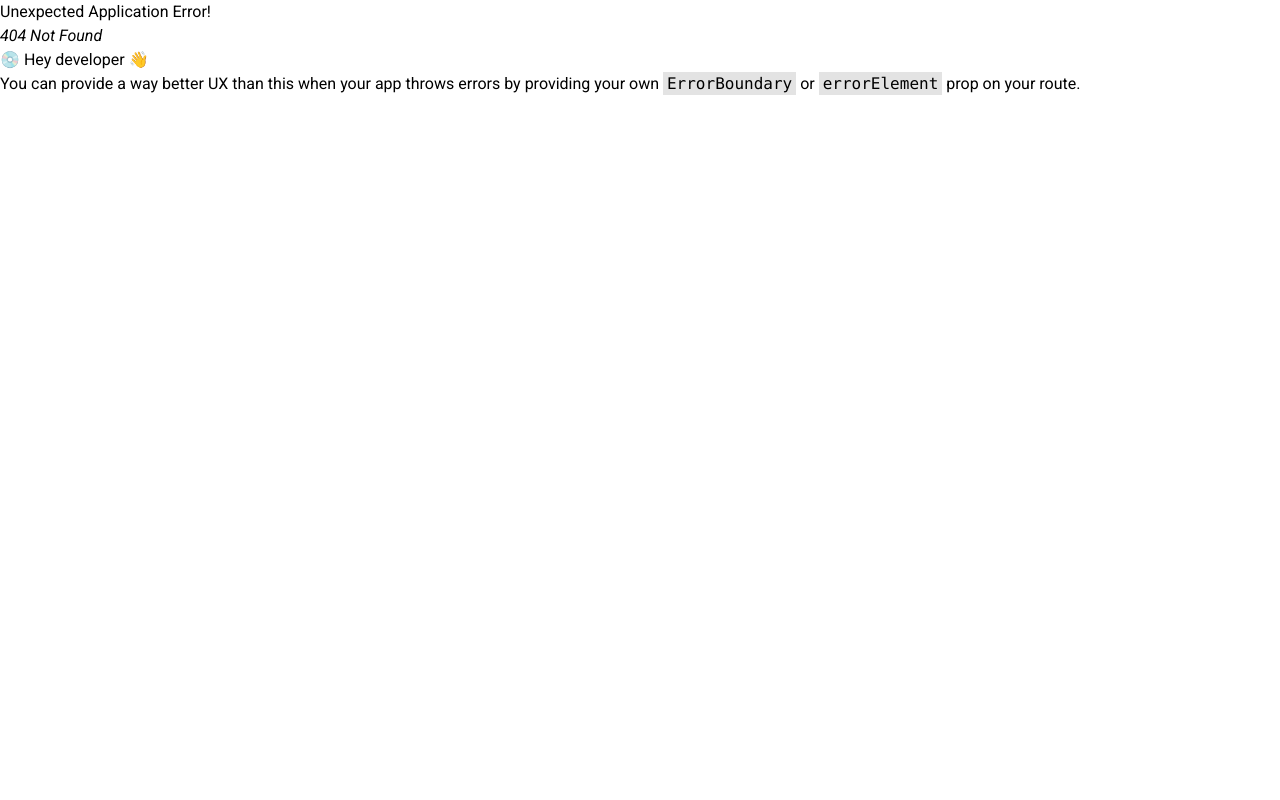
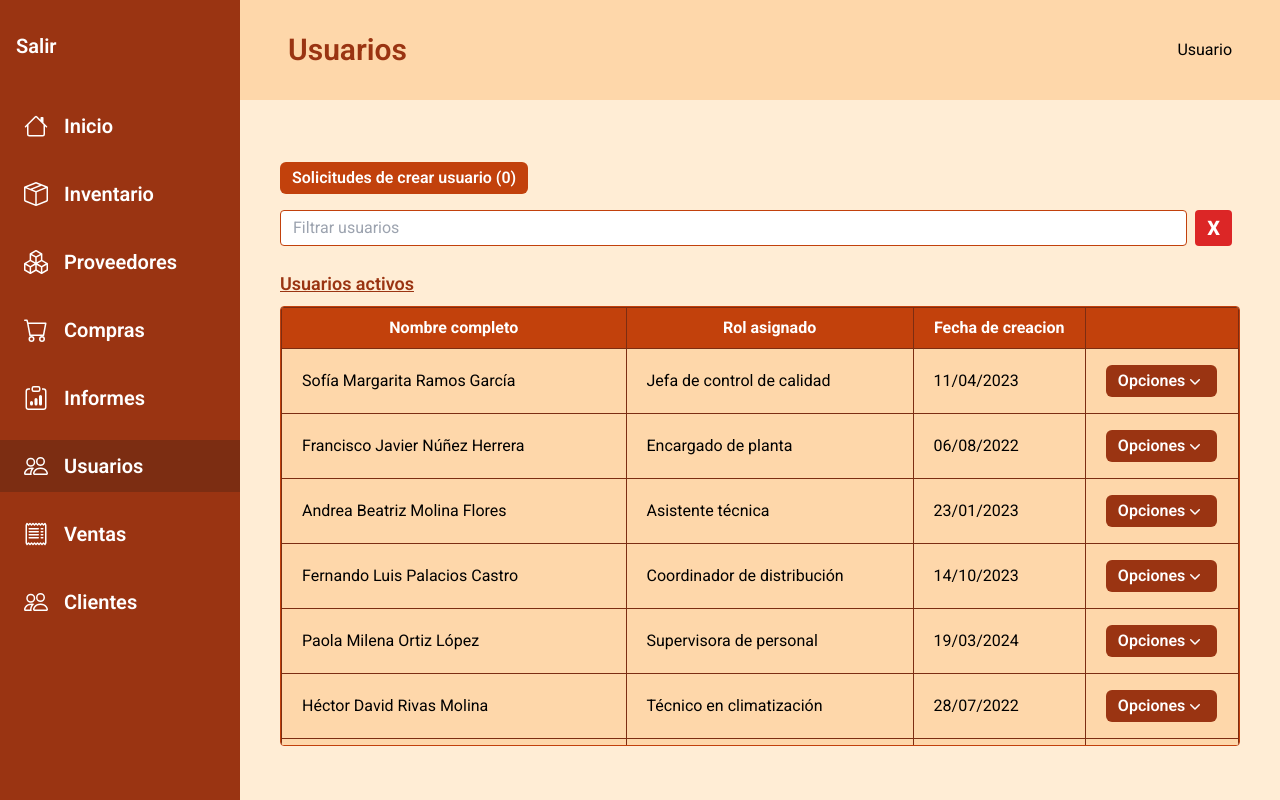
Before and after one commit to V1kt0rT2K/ProyectoIngenieria-fe, a React (Vite) app: page /users in a window 1280 px wide. Before the commit this address had no page. Built offline with nearby package versions, Linux system fonts and the light colour scheme.

Commit message:
routes names

```diff
--- a/src/App.jsx
+++ b/src/App.jsx
@@ -4,6 +4,7 @@ import HomePage from "./pages/HomePage";
 import UsersPage from "./pages/UsersPage";
 import UsersRequestsPage from "./pages/UsersRequestsPage";
 import UserRequestPage from "./pages/UserRequestPage";
+import UserActivityPage from "./pages/UserActivityPage";
 import MainLayout from "./layouts/MainLayout";
 import "./index.css";
 import UserInfoPage from "./pages/UserInfoPage";
@@ -14,40 +15,41 @@ const router = createBrowserRouter(
 
       <Route index element={ <IndexPage /> } />
 
-      <Route path="inicio" element={ <MainLayout title="Inicio" /> } >
+      <Route path="home" element={ <MainLayout title="Inicio" /> } >
         <Route index element={ <HomePage title="Inicio" /> } />
       </Route>
 
-      <Route path="inventario" element={ <MainLayout title="Inventario" /> } >
+      <Route path="inventory" element={ <MainLayout title="Inventario" /> } >
         <Route index element={ <HomePage />}/>
       </Route>
 
-      <Route path="proveedores" element={ <MainLayout title="Proveedores" /> } >
+      <Route path="providers" element={ <MainLayout title="Proveedores" /> } >
         <Route index element={ <HomePage />}/>
       </Route>
 
-      <Route path="compras" element={ <MainLayout title="Compras" /> } >
+      <Route path="purchases" element={ <MainLayout title="Compras" /> } >
         <Route index element={ <HomePage />}/>
       </Route>
 
-      <Route path="informes" element={ <MainLayout title="Informes" /> } >
+      <Route path="reports" element={ <MainLayout title="Informes" /> } >
         <Route index element={ <HomePage />}/>
       </Route>
 
-      <Route path="usuarios" element={ <MainLayout title="Usuarios" /> } >
+      <Route path="users" element={ <MainLayout title="Usuarios" /> } >
         <Route index element={ <UsersPage />}/>
-        <Route path="solicitudes" >
+        <Route path="requests" >
           <Route index element={ <UsersRequestsPage />} />
-          <Route path="solicitud" element={ <UserRequestPage />} />
+          <Route path="user_request" element={ <UserRequestPage />} />
         </Route>
-        <Route path="usuario" element={ <UserInfoPage /> } />
+        <Route path="user_information" element={ <UserInfoPage /> } />
+        <Route path="user_activity" element={ <UserActivityPage /> } />
       </Route>
 
-      <Route path="ventas" element={ <MainLayout title="Ventas" /> } >
+      <Route path="sales" element={ <MainLayout title="Ventas" /> } >
         <Route index element={ <HomePage />}/>
       </Route>
 
-      <Route path="clientes" element={ <MainLayout title="Clientes" /> } >
+      <Route path="clients" element={ <MainLayout title="Clientes" /> } >
         <Route index element={ <HomePage />}/>
       </Route>
 
--- /dev/null
+++ b/src/Configuration.js
@@ -0,0 +1,5 @@
+const Configuration = {
+    API_BASE_URL: "",
+};
+
+export default Configuration;
--- a/src/components/LoginForm.jsx
+++ b/src/components/LoginForm.jsx
@@ -22,7 +22,7 @@ const LoginForm = () => {
         setValidating(true);
 
         setTimeout(() => {
-            navigate("/inicio")
+            navigate("/home")
             setValidating(false);
         }, 1000);
     }
--- a/src/components/SideBar.jsx
+++ b/src/components/SideBar.jsx
@@ -12,35 +12,35 @@ const SideBar = () => {
 		<nav className="space-y-4 flex flex-col h-screen w-60 bg-orange-800 text-xl font-semibold text-white pt-8">
 			<button onClick={exit} className="hover:cursor-pointer ml-4 mb-6 self-start">Salir</button>
 
-			<NavLink className={linkClass} to="/inicio">
+			<NavLink className={linkClass} to="/home">
 				<svg xmlns="http://www.w3.org/2000/svg" width="24" height="24" fill="currentColor" viewBox="0 0 16 16">
 					<path d="M8.707 1.5a1 1 0 0 0-1.414 0L.646 8.146a.5.5 0 0 0 .708.708L2 8.207V13.5A1.5 1.5 0 0 0 3.5 15h9a1.5 1.5 0 0 0 1.5-1.5V8.207l.646.647a.5.5 0 0 0 .708-.708L13 5.793V2.5a.5.5 0 0 0-.5-.5h-1a.5.5 0 0 0-.5.5v1.293zM13 7.207V13.5a.5.5 0 0 1-.5.5h-9a.5.5 0 0 1-.5-.5V7.207l5-5z"/>
 				</svg>
 				<span className="ml-4">Inicio</span>
 			</NavLink>
 
-			<NavLink className={linkClass} to="/inventario">
+			<NavLink className={linkClass} to="/inventory">
 				<svg xmlns="http://www.w3.org/2000/svg" width="24" height="24" fill="currentColor" viewBox="0 0 16 16">
 					<path d="M8.186 1.113a.5.5 0 0 0-.372 0L1.846 3.5l2.404.961L10.404 2zm3.564 1.426L5.596 5 8 5.961 14.154 3.5zm3.25 1.7-6.5 2.6v7.922l6.5-2.6V4.24zM7.5 14.762V6.838L1 4.239v7.923zM7.443.184a1.5 1.5 0 0 1 1.114 0l7.129 2.852A.5.5 0 0 1 16 3.5v8.662a1 1 0 0 1-.629.928l-7.185 2.874a.5.5 0 0 1-.372 0L.63 13.09a1 1 0 0 1-.63-.928V3.5a.5.5 0 0 1 .314-.464z" />
 				</svg>
 				<span className="ml-4">Inventario</span>
 			</NavLink>
 
-			<NavLink className={linkClass} to="/proveedores">
+			<NavLink className={linkClass} to="/providers">
 				<svg xmlns="http://www.w3.org/2000/svg" width="24" height="24" fill="currentColor" viewBox="0 0 16 16">
 					<path d="M7.752.066a.5.5 0 0 1 .496 0l3.75 2.143a.5.5 0 0 1 .252.434v3.995l3.498 2A.5.5 0 0 1 16 9.07v4.286a.5.5 0 0 1-.252.434l-3.75 2.143a.5.5 0 0 1-.496 0l-3.502-2-3.502 2.001a.5.5 0 0 1-.496 0l-3.75-2.143A.5.5 0 0 1 0 13.357V9.071a.5.5 0 0 1 .252-.434L3.75 6.638V2.643a.5.5 0 0 1 .252-.434zM4.25 7.504 1.508 9.071l2.742 1.567 2.742-1.567zM7.5 9.933l-2.75 1.571v3.134l2.75-1.571zm1 3.134 2.75 1.571v-3.134L8.5 9.933zm.508-3.996 2.742 1.567 2.742-1.567-2.742-1.567zm2.242-2.433V3.504L8.5 5.076V8.21zM7.5 8.21V5.076L4.75 3.504v3.134zM5.258 2.643 8 4.21l2.742-1.567L8 1.076zM15 9.933l-2.75 1.571v3.134L15 13.067zM3.75 14.638v-3.134L1 9.933v3.134z" />
 				</svg>
 				<span className="ml-4">Proveedores</span>
 			</NavLink>
 
-			<NavLink className={linkClass} to="/compras">
+			<NavLink className={linkClass} to="/purchases">
 				<svg xmlns="http://www.w3.org/2000/svg" width="24" height="24" fill="currentColor" viewBox="0 0 16 16">
 					<path d="M0 1.5A.5.5 0 0 1 .5 1H2a.5.5 0 0 1 .485.379L2.89 3H14.5a.5.5 0 0 1 .491.592l-1.5 8A.5.5 0 0 1 13 12H4a.5.5 0 0 1-.491-.408L2.01 3.607 1.61 2H.5a.5.5 0 0 1-.5-.5M3.102 4l1.313 7h8.17l1.313-7zM5 12a2 2 0 1 0 0 4 2 2 0 0 0 0-4m7 0a2 2 0 1 0 0 4 2 2 0 0 0 0-4m-7 1a1 1 0 1 1 0 2 1 1 0 0 1 0-2m7 0a1 1 0 1 1 0 2 1 1 0 0 1 0-2" />
 				</svg>
 				<span className="ml-4">Compras</span>
 			</NavLink>
 
-			<NavLink className={linkClass} to="/informes">
+			<NavLink className={linkClass} to="/reports">
 				<svg xmlns="http://www.w3.org/2000/svg" width="24" height="24" fill="currentColor" viewBox="0 0 16 16">
 					<path d="M4 11a1 1 0 1 1 2 0v1a1 1 0 1 1-2 0zm6-4a1 1 0 1 1 2 0v5a1 1 0 1 1-2 0zM7 9a1 1 0 0 1 2 0v3a1 1 0 1 1-2 0z" />
 					<path d="M4 1.5H3a2 2 0 0 0-2 2V14a2 2 0 0 0 2 2h10a2 2 0 0 0 2-2V3.5a2 2 0 0 0-2-2h-1v1h1a1 1 0 0 1 1 1V14a1 1 0 0 1-1 1H3a1 1 0 0 1-1-1V3.5a1 1 0 0 1 1-1h1z" />
@@ -49,14 +49,14 @@ const SideBar = () => {
 				<span className="ml-4">Informes</span>
 			</NavLink>
 
-			<NavLink className={linkClass} to="/usuarios">
+			<NavLink className={linkClass} to="/users">
 				<svg xmlns="http://www.w3.org/2000/svg" width="24" height="24" fill="currentColor" viewBox="0 0 16 16">
 					<path d="M15 14s1 0 1-1-1-4-5-4-5 3-5 4 1 1 1 1zm-7.978-1L7 12.996c.001-.264.167-1.03.76-1.72C8.312 10.629 9.282 10 11 10c1.717 0 2.687.63 3.24 1.276.593.69.758 1.457.76 1.72l-.008.002-.014.002zM11 7a2 2 0 1 0 0-4 2 2 0 0 0 0 4m3-2a3 3 0 1 1-6 0 3 3 0 0 1 6 0M6.936 9.28a6 6 0 0 0-1.23-.247A7 7 0 0 0 5 9c-4 0-5 3-5 4q0 1 1 1h4.216A2.24 2.24 0 0 1 5 13c0-1.01.377-2.042 1.09-2.904.243-.294.526-.569.846-.816M4.92 10A5.5 5.5 0 0 0 4 13H1c0-.26.164-1.03.76-1.724.545-.636 1.492-1.256 3.16-1.275ZM1.5 5.5a3 3 0 1 1 6 0 3 3 0 0 1-6 0m3-2a2 2 0 1 0 0 4 2 2 0 0 0 0-4" />
 				</svg>
 				<span className="ml-4">Usuarios</span>
 			</NavLink>
 
-			<NavLink className={linkClass} to="/ventas">
+			<NavLink className={linkClass} to="/sales">
 				<svg xmlns="http://www.w3.org/2000/svg" width="24" height="24" fill="currentColor" viewBox="0 0 16 16">
 					<path d="M1.92.506a.5.5 0 0 1 .434.14L3 1.293l.646-.647a.5.5 0 0 1 .708 0L5 1.293l.646-.647a.5.5 0 0 1 .708 0L7 1.293l.646-.647a.5.5 0 0 1 .708 0L9 1.293l.646-.647a.5.5 0 0 1 .708 0l.646.647.646-.647a.5.5 0 0 1 .708 0l.646.647.646-.647a.5.5 0 0 1 .801.13l.5 1A.5.5 0 0 1 15 2v12a.5.5 0 0 1-.053.224l-.5 1a.5.5 0 0 1-.8.13L13 14.707l-.646.647a.5.5 0 0 1-.708 0L11 14.707l-.646.647a.5.5 0 0 1-.708 0L9 14.707l-.646.647a.5.5 0 0 1-.708 0L7 14.707l-.646.647a.5.5 0 0 1-.708 0L5 14.707l-.646.647a.5.5 0 0 1-.708 0L3 14.707l-.646.647a.5.5 0 0 1-.801-.13l-.5-1A.5.5 0 0 1 1 14V2a.5.5 0 0 1 .053-.224l.5-1a.5.5 0 0 1 .367-.27m.217 1.338L2 2.118v11.764l.137.274.51-.51a.5.5 0 0 1 .707 0l.646.647.646-.646a.5.5 0 0 1 .708 0l.646.646.646-.646a.5.5 0 0 1 .708 0l.646.646.646-.646a.5.5 0 0 1 .708 0l.646.646.646-.646a.5.5 0 0 1 .708 0l.646.646.646-.646a.5.5 0 0 1 .708 0l.509.509.137-.274V2.118l-.137-.274-.51.51a.5.5 0 0 1-.707 0L12 1.707l-.646.647a.5.5 0 0 1-.708 0L10 1.707l-.646.647a.5.5 0 0 1-.708 0L8 1.707l-.646.647a.5.5 0 0 1-.708 0L6 1.707l-.646.647a.5.5 0 0 1-.708 0L4 1.707l-.646.647a.5.5 0 0 1-.708 0z" />
 					<path d="M3 4.5a.5.5 0 0 1 .5-.5h6a.5.5 0 1 1 0 1h-6a.5.5 0 0 1-.5-.5m0 2a.5.5 0 0 1 .5-.5h6a.5.5 0 1 1 0 1h-6a.5.5 0 0 1-.5-.5m0 2a.5.5 0 0 1 .5-.5h6a.5.5 0 1 1 0 1h-6a.5.5 0 0 1-.5-.5m0 2a.5.5 0 0 1 .5-.5h6a.5.5 0 0 1 0 1h-6a.5.5 0 0 1-.5-.5m8-6a.5.5 0 0 1 .5-.5h1a.5.5 0 0 1 0 1h-1a.5.5 0 0 1-.5-.5m0 2a.5.5 0 0 1 .5-.5h1a.5.5 0 0 1 0 1h-1a.5.5 0 0 1-.5-.5m0 2a.5.5 0 0 1 .5-.5h1a.5.5 0 0 1 0 1h-1a.5.5 0 0 1-.5-.5m0 2a.5.5 0 0 1 .5-.5h1a.5.5 0 0 1 0 1h-1a.5.5 0 0 1-.5-.5" />
@@ -64,7 +64,7 @@ const SideBar = () => {
 				<span className="ml-4">Ventas</span>
 			</NavLink>
 
-			<NavLink className={linkClass} to="/clientes">
+			<NavLink className={linkClass} to="/clients">
 				<svg xmlns="http://www.w3.org/2000/svg" width="24" height="24" fill="currentColor" viewBox="0 0 16 16">
 					<path d="M15 14s1 0 1-1-1-4-5-4-5 3-5 4 1 1 1 1zm-7.978-1L7 12.996c.001-.264.167-1.03.76-1.72C8.312 10.629 9.282 10 11 10c1.717 0 2.687.63 3.24 1.276.593.69.758 1.457.76 1.72l-.008.002-.014.002zM11 7a2 2 0 1 0 0-4 2 2 0 0 0 0 4m3-2a3 3 0 1 1-6 0 3 3 0 0 1 6 0M6.936 9.28a6 6 0 0 0-1.23-.247A7 7 0 0 0 5 9c-4 0-5 3-5 4q0 1 1 1h4.216A2.24 2.24 0 0 1 5 13c0-1.01.377-2.042 1.09-2.904.243-.294.526-.569.846-.816M4.92 10A5.5 5.5 0 0 0 4 13H1c0-.26.164-1.03.76-1.724.545-.636 1.492-1.256 3.16-1.275ZM1.5 5.5a3 3 0 1 1 6 0 3 3 0 0 1-6 0m3-2a2 2 0 1 0 0 4 2 2 0 0 0 0-4" />
 				</svg>
--- a/src/components/UserOptions.jsx
+++ b/src/components/UserOptions.jsx
@@ -7,8 +7,8 @@ const UserOptions = ({ user }) => {
 
     useEffect(() => {
         const menu = menuRef.current;
-        menu && menu.addEventListener("mouseleave", () => setExpand(false));
-    }, [expand])
+        menuRef.current && menu.addEventListener("mouseleave", () => setExpand(false));
+    }, [expand]);
 
     return (
         <>
@@ -26,10 +26,10 @@ const UserOptions = ({ user }) => {
                     expand
                     && (
                         <>
-                            <div ref={ menuRef } className="border-1 border-solid border-orange-700 absolute right-0 z-10 mt-2 w-56 origin-top-right rounded-md bg-orange-800 shadow-lg ring-1 ring-black/5 focus:outline-hidden" aria-orientation="vertical" aria-labelledby="menu-button">
+                            <div ref={ menuRef } className="border-1 border-solid border-orange-700 absolute right-0 z-10 mt-2 w-36 origin-top-right rounded-md bg-orange-800 shadow-lg ring-1 ring-black/5 focus:outline-hidden" aria-orientation="vertical" aria-labelledby="menu-button">
                                 <div className="py-1" role="none">
                                     <Link
-                                        to="usuario"
+                                        to="user_information"
                                         state={{
                                             id: user.id,
                                             username: user.username,
@@ -39,11 +39,20 @@ const UserOptions = ({ user }) => {
                                             date: user.date,
                                             email: user.email
                                         }}
-                                        className="block px-4 py-2 font-semibold text-md text-white bg-orange-800 hover:cursor-pointer hover:bg-orange-900"
+                                        className="flex justify-center block px-4 py-2 font-semibold text-md text-white bg-orange-800 hover:cursor-pointer hover:bg-orange-900"
                                     >
                                         Ver detalles
                                     </Link>
-                                    <a className="block px-4 py-2 font-semibold text-md text-white bg-orange-800 hover:cursor-pointer hover:bg-orange-900">Eliminar</a>
+                                    <Link
+                                        to="user_activity"
+                                        state={{ id: user.id, username: user.username }}
+                                        className="flex justify-center block px-4 py-2 font-semibold text-md text-white bg-orange-800 hover:cursor-pointer hover:bg-orange-900"
+                                    >
+                                        Actividad
+                                    </Link>
+                                    <button className="w-full block px-4 py-2 font-semibold text-md text-white bg-red-700 hover:cursor-pointer hover:bg-orange-900">
+                                        Eliminar
+                                    </button>
                                 </div>
                             </div>
                         </>
--- /dev/null
+++ b/src/pages/UserActivityPage.jsx
@@ -0,0 +1,18 @@
+import { useLocation } from "react-router-dom";
+import BackButton from "../components/BackButton";
+
+const UserActivityPage = () => {
+    const location = useLocation();
+    const { id, username } = location.state;
+
+    return (
+        <>
+            <div style={{ height: "80vh", width: "75vw" }} className="flex flex-col pt-8">
+                <BackButton />
+                <p className="mb-2 text-lg text-orange-800 font-semibold underline">Actividad de usuario @{ username }</p>
+            </div>
+        </>
+    );
+}
+
+export default UserActivityPage;
--- a/src/pages/UserInfoPage.jsx
+++ b/src/pages/UserInfoPage.jsx
@@ -1,6 +1,6 @@
 import { useLocation } from "react-router-dom";
+import { useRef, useState } from "react";
 import BackButton from "../components/BackButton";
-import { useRef, useState } from "react";
 
 const UserInfoPage = () => {
     const fieldsRef = useRef(null);
--- a/src/pages/UserRequestPage.jsx
+++ b/src/pages/UserRequestPage.jsx
@@ -1,4 +1,4 @@
-import { Link, useLocation } from "react-router-dom";
+import { useLocation } from "react-router-dom";
 import BackButton from "../components/BackButton";
 
 const UsersRequestsPage = () => {
--- a/src/pages/UsersPage.jsx
+++ b/src/pages/UsersPage.jsx
@@ -2,6 +2,7 @@ import { useState, useRef, useEffect } from "react";
 import { Link } from "react-router-dom";
 import Spinner from "../components/Spinner";
 import UserOptions from "../components/UserOptions";
+import Configuration from "../Configuration";
 
 const usersList = [
     {
@@ -118,14 +119,14 @@ const UsersPage = () => {
         <>
             <div style={{ height: "80vh" }} className="flex flex-col pt-8">
                 <div className="flex flex-col items-start">
-                    <Link to="solicitudes" className="text-white rounded-md bg-orange-700 px-3 py-1 text-md font-semibold mb-4 hover:cursor-pointer">Solicitudes de crear usuario (0)</Link>
+                    <Link to="requests" className="text-white rounded-md bg-orange-700 px-3 py-1 text-md font-semibold mb-4 hover:cursor-pointer">Solicitudes de crear usuario (0)</Link>
                     <div className="flex w-full">
                         <input ref={ inputRef } onInput={() => setInput( inputRef.current.value )} className="focus:outline-none flex-grow border border-orange-700 rounded py-1 px-3 text-md" type="text" placeholder="Filtrar usuarios" />
                         <button onClick={ clearInput } className="bg-red-600 mx-2 px-3 py-1 flex items-center justify-center text-xl text-white font-extrabold rounded hover:cursor-pointer">X</button>
                     </div>
                 </div>
                 <p className="mt-6 text-lg text-orange-800 font-semibold underline">Usuarios activos</p>
-                <div style={{ width: "75vw" }} className={`rounded mt-2 mb-6 flex overflow-y-scroll ${loading ? "" : "border border-orange-700" }`}>
+                <div style={{ width: "75vw" }} className={`rounded mt-2 mb-6 flex overflow-y-scroll ${loading ? "" : "border border-orange-700 bg-orange-200" }`}>
                     {
                         loading
                             ? <Spinner loading={ loading } />
@@ -135,10 +136,9 @@ const UsersPage = () => {
                                         <thead>
                                             <tr>
                                                 <th className="border border-orange-900 w-72 py-2 px-5 bg-orange-700 text-white text-md">Nombre completo</th>
-                                                <th className="border border-orange-900 w-56 px-5 bg-orange-700 text-white text-md">Rol asignado</th>
-                                                <th className="border border-orange-900 w-44 px-5 bg-orange-700 text-white text-md">Fecha de creacion</th>
-                                                <th className="border border-orange-900 w-36 px-5 bg-orange-700 text-white"></th>
-                                                <th className="border border-orange-900 w-40 px-5 bg-orange-700 text-white"></th>
+                                                <th className="border border-orange-900 w-60 px-5 bg-orange-700 text-white text-md">Rol asignado</th>
+                                                <th className="border border-orange-900 w-36 px-5 bg-orange-700 text-white text-md">Fecha de creacion</th>
+                                                <th className="border border-orange-900 w-32 px-5 bg-orange-700 text-white"></th>
                                             </tr>
                                         </thead>
                                         <tbody>
@@ -150,9 +150,7 @@ const UsersPage = () => {
                                                         <td className="border border-orange-900 bg-orange-200 py-4 px-5 text-md">{ user.fullName }</td>
                                                         <td className="border border-orange-900 bg-orange-200 py-4 px-5 text-md">{ user.role }</td>
                                                         <td className="border border-orange-900 bg-orange-200 py-4 px-5 text-md">{ user.date }</td>
-                                                        <td className="border border-orange-900 bg-orange-200 py-4 px-5">
-                                                            <button className="text-white rounded-md bg-orange-800 px-3 py-1 text-md hover:cursor-pointer font-semibold">Actividad</button>
-                                                        </td>
+
                                                         <td className="border border-orange-900 bg-orange-200 py-4 px-5">
                                                             <UserOptions user={ user } />
                                                         </td>
--- a/src/pages/UsersRequestsPage.jsx
+++ b/src/pages/UsersRequestsPage.jsx
@@ -117,7 +117,7 @@ const UsersRequestsPage = () => {
                                                         <td className="border border-orange-900 bg-orange-200 py-4 px-5 text-md">{ user.role }</td>
                                                         <td className="border border-orange-900 bg-orange-200 py-4 px-5">
                                                             <Link
-                                                                to="solicitud"
+                                                                to="user_request"
                                                                 state={{
                                                                     id: user.id,
                                                                     fullName: user.fullName,
```
Also changed, not shown: 1 other file (tests, documents, lock files or other folders).
